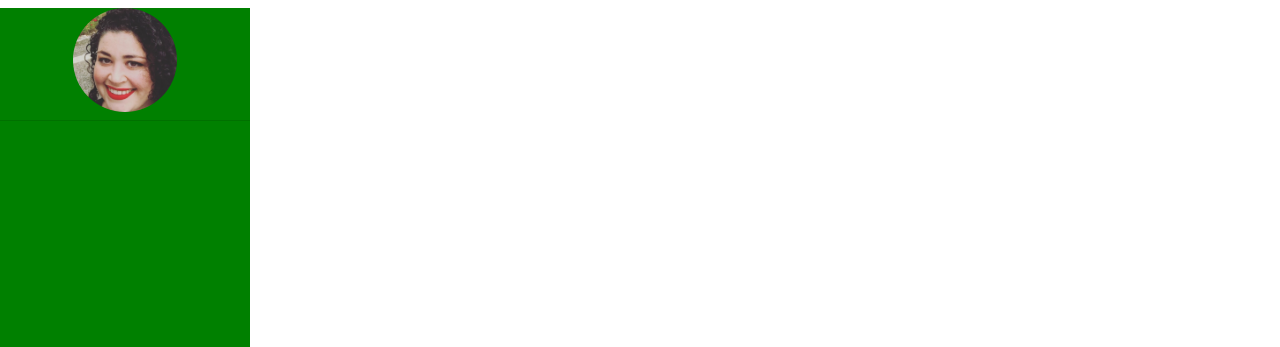
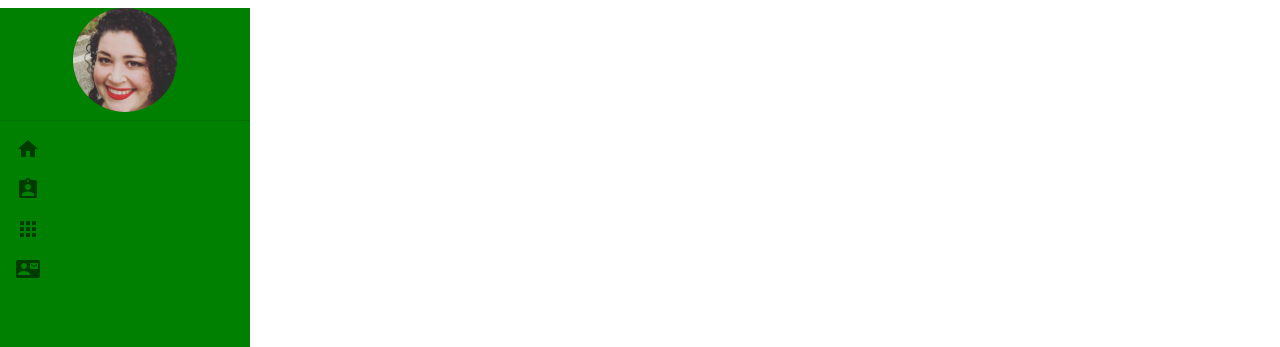
Before and after one commit to segarrison/seg-react-portfolio, a React (Create React App) app: page / in a window 1280 px wide. Shown: the top 347 px of the page. Built offline with nearby package versions, Linux system fonts and the light colour scheme.

Commit message:
added icons to nav

```diff
--- a/src/components/Navbar.js
+++ b/src/components/Navbar.js
@@ -33,9 +33,22 @@ function Navbar() {
     height: "104px"
   }
 
-  const navIcons ={
-
-  }
+  const navIcons =[{
+    listIcon: <HomeIcon />,
+    listText: "Home"
+  },
+  {
+    listIcon: <AssignmentIndIcon />,
+    listText: "Resume"
+  },
+  {
+    listIcon: <AppsIcon />,
+    listText: "Portfolio"
+  },
+  {
+    listIcon: <ContactMailIcon />,
+    listText: "Contact"
+  }]
 
   return (
     <>
@@ -43,11 +56,14 @@ function Navbar() {
         <Avatar src={avatar} alt="image of Sarah Garrison" style = {styleAvatar}/>
         <Divider />
         <List>
-          <ListItem>
+          {navIcons.map((listItems, key) =>
+          <ListItem button>
             <ListItemIcon>
-
+              {listItems.listIcon}
             </ListItemIcon>
+            <ListItemText />
           </ListItem>
+          )}
         </List>
       </Box>
       <Box component="nav">
```
